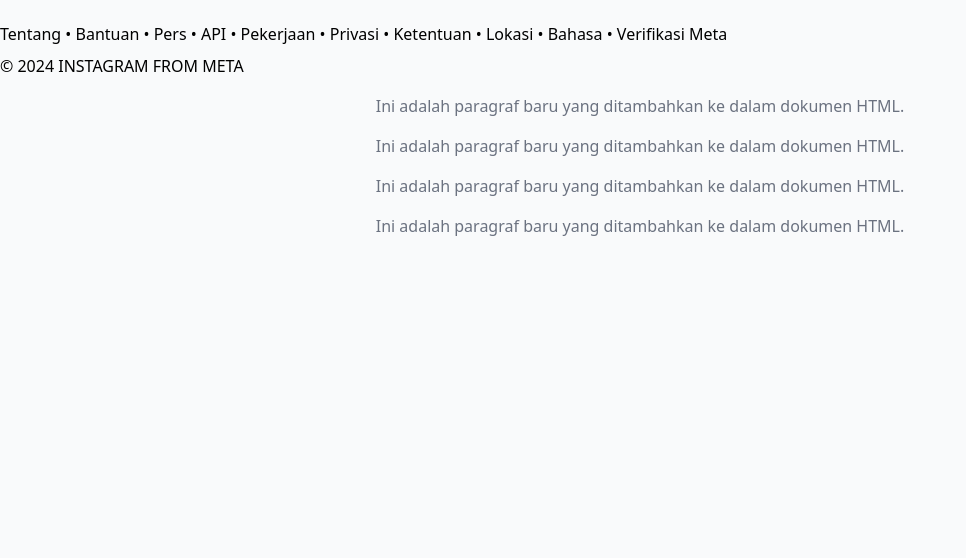
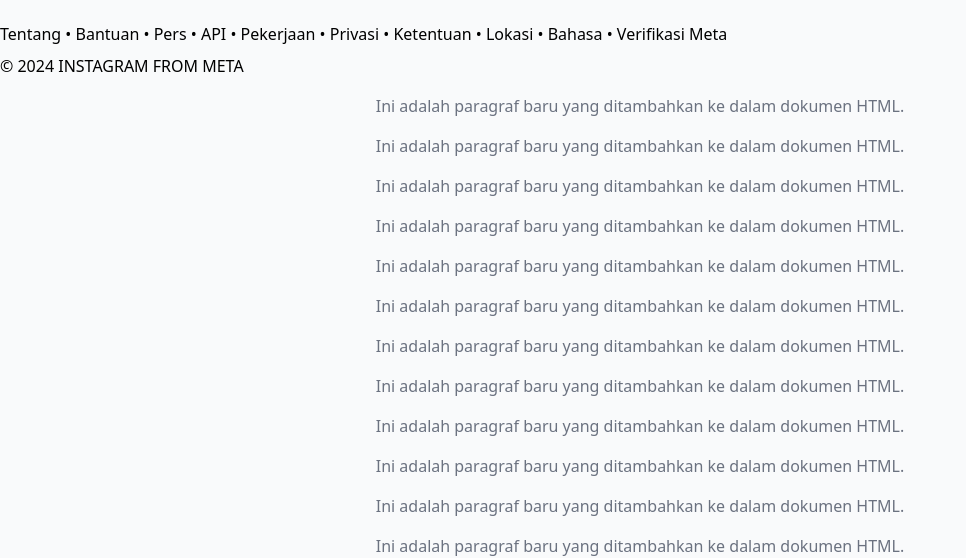
Before and after one commit to MyWebR/PENGHIJAUAN, a plain HTML site: page index2.html in a window 1280 px wide. Shown: the part 3980-4538 px from the top of the page, without its empty margins (0-966 px from the left). Before the commit the page ends 4218 px from the top, so only its background shows below. Drawn offline with nearby package versions, Linux system fonts and the light colour scheme.

Commit message:
Add multiple new paragraphs to index2.html for additional content

```diff
--- a/index2.html
+++ b/index2.html
@@ -215,5 +215,29 @@
      <p class="text-center text-gray-500 mt-4">
           Ini adalah paragraf baru yang ditambahkan ke dalam dokumen HTML.
      </p>
+     <p class="text-center text-gray-500 mt-4">
+          Ini adalah paragraf baru yang ditambahkan ke dalam dokumen HTML.
+     </p>
+     <p class="text-center text-gray-500 mt-4">
+          Ini adalah paragraf baru yang ditambahkan ke dalam dokumen HTML.
+     </p>
+     <p class="text-center text-gray-500 mt-4">
+          Ini adalah paragraf baru yang ditambahkan ke dalam dokumen HTML.
+     </p>
+     <p class="text-center text-gray-500 mt-4">
+          Ini adalah paragraf baru yang ditambahkan ke dalam dokumen HTML.
+     </p>
+     <p class="text-center text-gray-500 mt-4">
+          Ini adalah paragraf baru yang ditambahkan ke dalam dokumen HTML.
+     </p>
+     <p class="text-center text-gray-500 mt-4">
+          Ini adalah paragraf baru yang ditambahkan ke dalam dokumen HTML.
+     </p>
+     <p class="text-center text-gray-500 mt-4">
+          Ini adalah paragraf baru yang ditambahkan ke dalam dokumen HTML.
+     </p>
+     <p class="text-center text-gray-500 mt-4">
+          Ini adalah paragraf baru yang ditambahkan ke dalam dokumen HTML.
+     </p>
 </body>
 </html>
```
